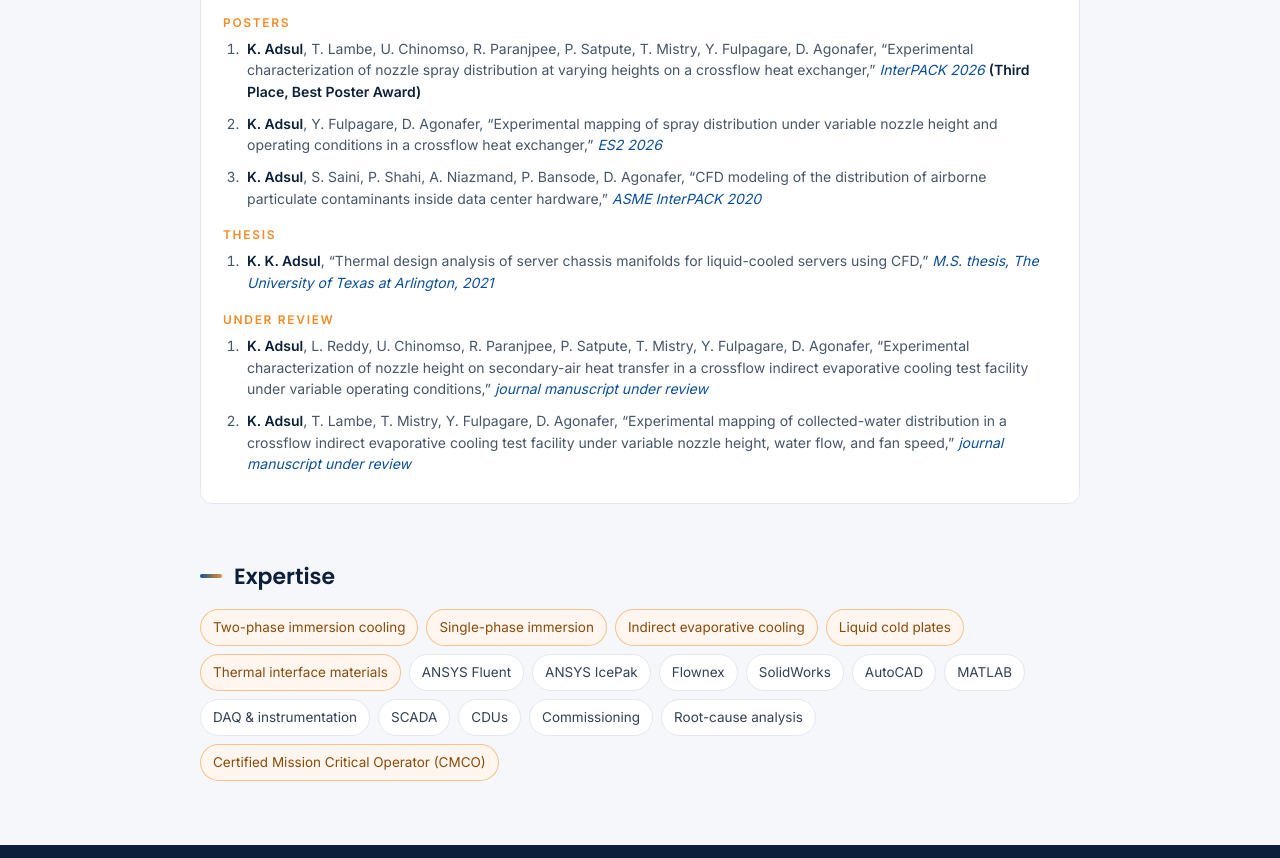
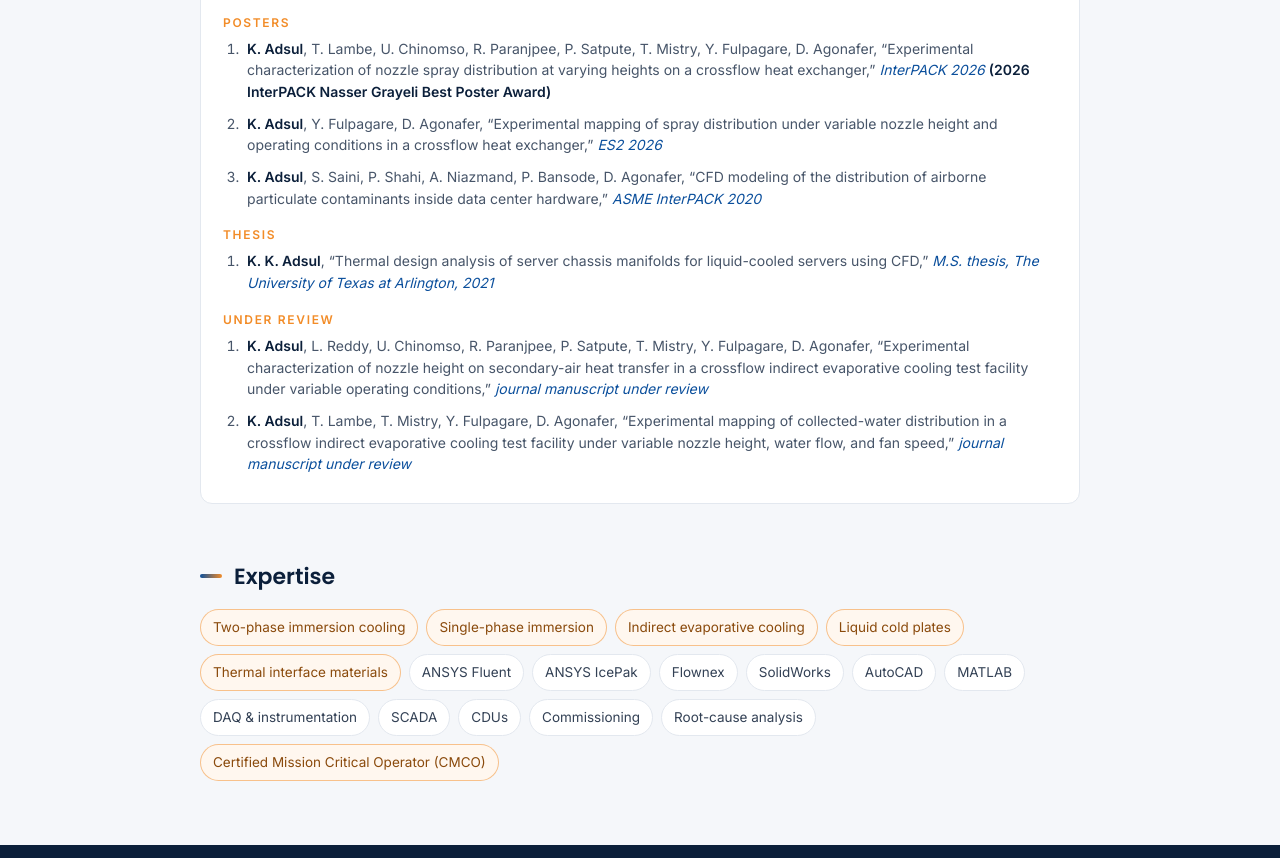
Before and after one commit to kaustubhadsul/kaustubhadsul.github.io, a plain HTML site: page index.html in a window 1280 px wide. Shown: the part 2181-3039 px from the top of the page. Drawn offline with Linux system fonts and the light colour scheme.

Commit message:
Add files via upload

```diff
--- a/index.html
+++ b/index.html
@@ -195,7 +195,7 @@ footer a{color:#fff;text-decoration:none}
       </ol>
       <h3>Posters</h3>
       <ol>
-        <li><b>K. Adsul</b>, T. Lambe, U. Chinomso, R. Paranjpee, P. Satpute, T. Mistry, Y. Fulpagare, D. Agonafer, “Experimental characterization of nozzle spray distribution at varying heights on a crossflow heat exchanger,” <em>InterPACK 2026</em> <b>(Third Place, Best Poster Award)</b></li>
+        <li><b>K. Adsul</b>, T. Lambe, U. Chinomso, R. Paranjpee, P. Satpute, T. Mistry, Y. Fulpagare, D. Agonafer, “Experimental characterization of nozzle spray distribution at varying heights on a crossflow heat exchanger,” <em>InterPACK 2026</em> <b>(2026 InterPACK Nasser Grayeli Best Poster Award)</b></li>
         <li><b>K. Adsul</b>, Y. Fulpagare, D. Agonafer, “Experimental mapping of spray distribution under variable nozzle height and operating conditions in a crossflow heat exchanger,” <em>ES2 2026</em></li>
         <li><b>K. Adsul</b>, S. Saini, P. Shahi, A. Niazmand, P. Bansode, D. Agonafer, “CFD modeling of the distribution of airborne particulate contaminants inside data center hardware,” <em>ASME InterPACK 2020</em></li>
       </ol>
```
Also changed, not shown: 2 other files.
